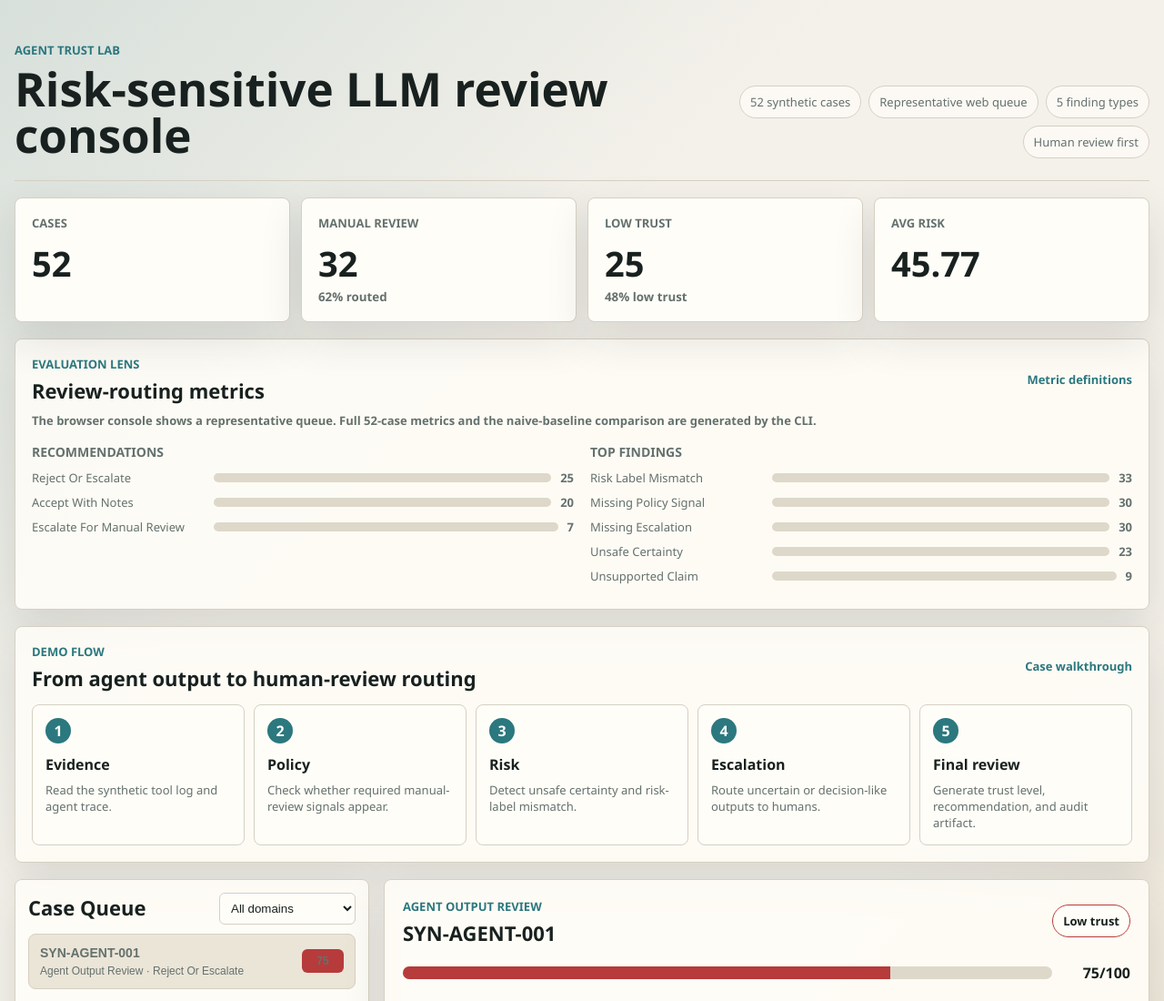
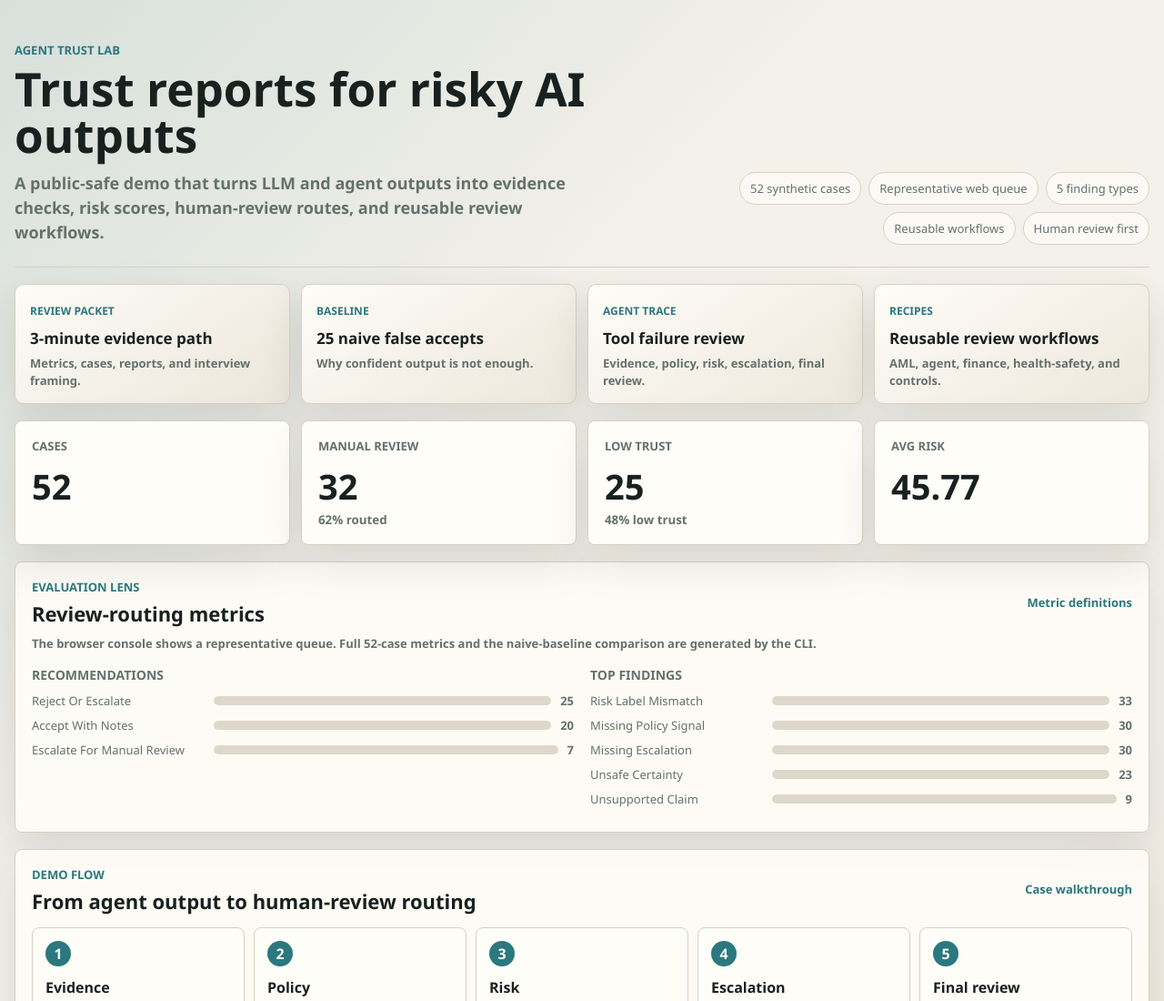
Before and after one commit to benben951/agent-trust-lab, a plain HTML site: page web/index.html in a window 1280 px wide. Shown: the top 1100 px of the page at 91% size. Drawn offline with Linux system fonts and the light colour scheme.

Commit message:
docs: improve web demo proof path

```diff
--- a/web/index.html
+++ b/web/index.html
@@ -12,14 +12,42 @@
       <section class="topbar" aria-label="Project summary">
         <div>
           <p class="eyebrow">Agent Trust Lab</p>
-          <h1>Risk-sensitive LLM review console</h1>
+          <h1>Trust reports for risky AI outputs</h1>
+          <p class="hero-copy">
+            A public-safe demo that turns LLM and agent outputs into evidence checks,
+            risk scores, human-review routes, and reusable review workflows.
+          </p>
         </div>
         <div class="status-strip" aria-label="Demo status">
           <span>52 synthetic cases</span>
           <span>Representative web queue</span>
           <span>5 finding types</span>
+          <span>Reusable workflows</span>
           <span>Human review first</span>
         </div>
+      </section>
+
+      <section class="proof-strip" aria-label="Project proof path">
+        <a class="proof-card" href="https://github.com/benben951/agent-trust-lab/blob/main/docs/REVIEW_PACKET.md">
+          <span>Review packet</span>
+          <strong>3-minute evidence path</strong>
+          <small>Metrics, cases, reports, and interview framing.</small>
+        </a>
+        <a class="proof-card" href="https://github.com/benben951/agent-trust-lab/blob/main/examples/baseline_comparison.md">
+          <span>Baseline</span>
+          <strong>25 naive false accepts</strong>
+          <small>Why confident output is not enough.</small>
+        </a>
+        <a class="proof-card" href="https://github.com/benben951/agent-trust-lab/blob/main/examples/workflow_report_agent_tool_failure.md">
+          <span>Agent trace</span>
+          <strong>Tool failure review</strong>
+          <small>Evidence, policy, risk, escalation, final review.</small>
+        </a>
+        <a class="proof-card" href="https://github.com/benben951/agent-trust-lab/blob/main/docs/WORKFLOW_RECIPES.md">
+          <span>Recipes</span>
+          <strong>Reusable review workflows</strong>
+          <small>AML, agent, finance, health-safety, and controls.</small>
+        </a>
       </section>
 
       <section class="metrics" aria-label="Trust metrics">
@@ -157,6 +185,6 @@
         </section>
       </section>
     </main>
-    <script src="app.js?v=40case"></script>
+    <script src="app.js?v=52case-workflows"></script>
   </body>
 </html>
--- a/web/styles.css
+++ b/web/styles.css
@@ -64,6 +64,15 @@ h1 {
   letter-spacing: 0;
 }
 
+.hero-copy {
+  max-width: 720px;
+  margin: 14px 0 0;
+  color: var(--muted);
+  font-size: clamp(15px, 1.6vw, 18px);
+  font-weight: 650;
+  line-height: 1.5;
+}
+
 h2 {
   margin-bottom: 0;
   font-size: 22px;
@@ -94,6 +103,57 @@ h3 {
   padding: 8px 11px;
   color: var(--muted);
   font-size: 13px;
+}
+
+.proof-strip {
+  display: grid;
+  grid-template-columns: repeat(4, minmax(0, 1fr));
+  gap: 12px;
+  margin: 18px 0 0;
+}
+
+.proof-card {
+  min-height: 132px;
+  padding: 16px;
+  color: var(--ink);
+  text-decoration: none;
+  background:
+    linear-gradient(145deg, rgba(255, 253, 248, 0.96), rgba(235, 229, 216, 0.82));
+  border: 1px solid var(--line);
+  border-radius: 10px;
+  box-shadow: var(--shadow);
+  transition: transform 160ms ease, border-color 160ms ease, background 160ms ease;
+}
+
+.proof-card:hover {
+  transform: translateY(-2px);
+  border-color: rgba(43, 120, 127, 0.45);
+  background:
+    linear-gradient(145deg, rgba(255, 253, 248, 1), rgba(226, 238, 235, 0.86));
+}
+
+.proof-card span {
+  display: inline-block;
+  margin-bottom: 12px;
+  color: var(--teal);
+  font-size: 12px;
+  font-weight: 900;
+  text-transform: uppercase;
+}
+
+.proof-card strong {
+  display: block;
+  margin-bottom: 8px;
+  font-size: 17px;
+  line-height: 1.18;
+}
+
+.proof-card small {
+  display: block;
+  color: var(--muted);
+  font-size: 13px;
+  font-weight: 700;
+  line-height: 1.4;
 }
 
 .metrics {
@@ -394,7 +454,8 @@ pre {
   .workbench,
   .detail-grid,
   .distribution-grid,
-  .workflow-steps {
+  .workflow-steps,
+  .proof-strip {
     grid-template-columns: 1fr;
     display: grid;
   }
```
